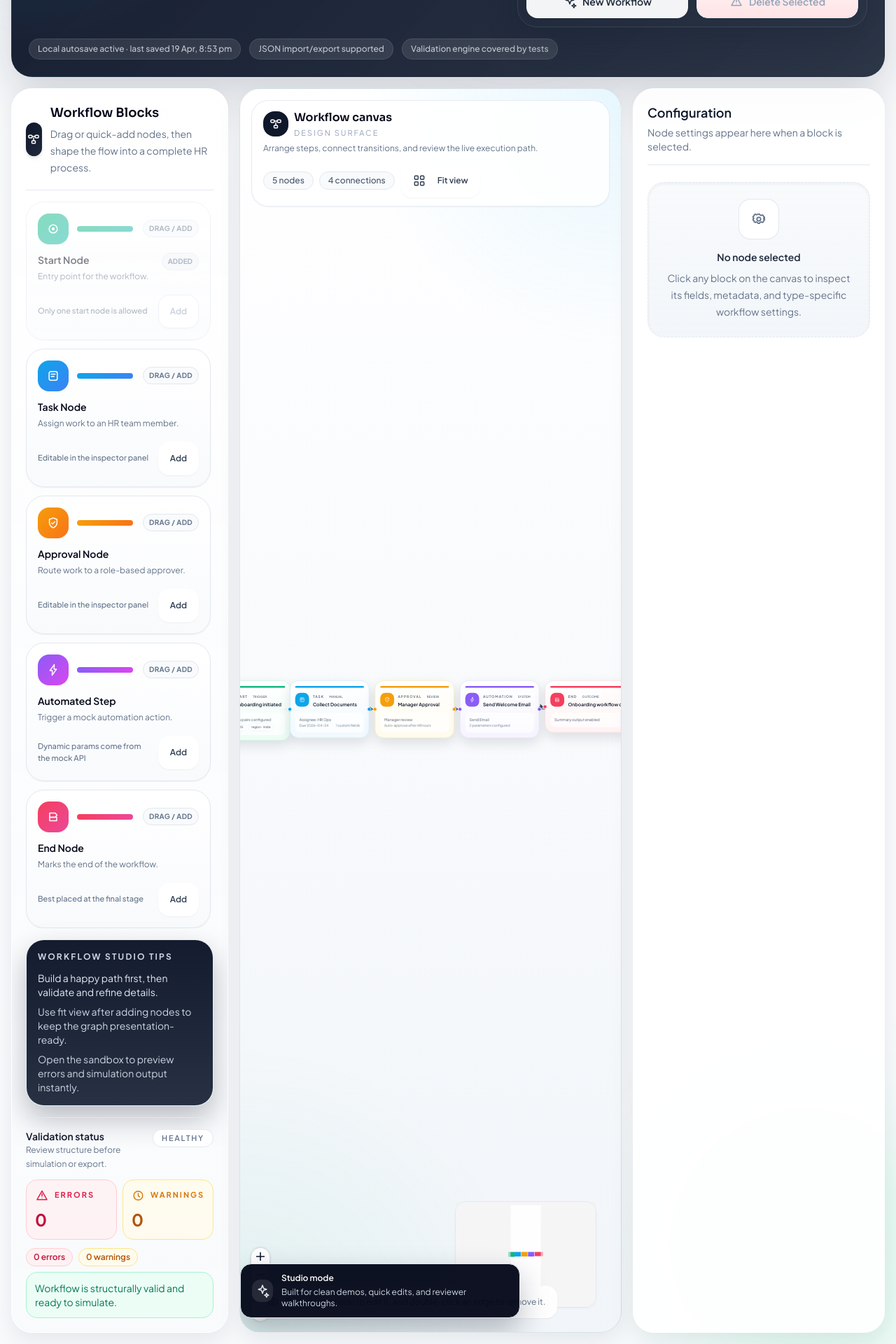
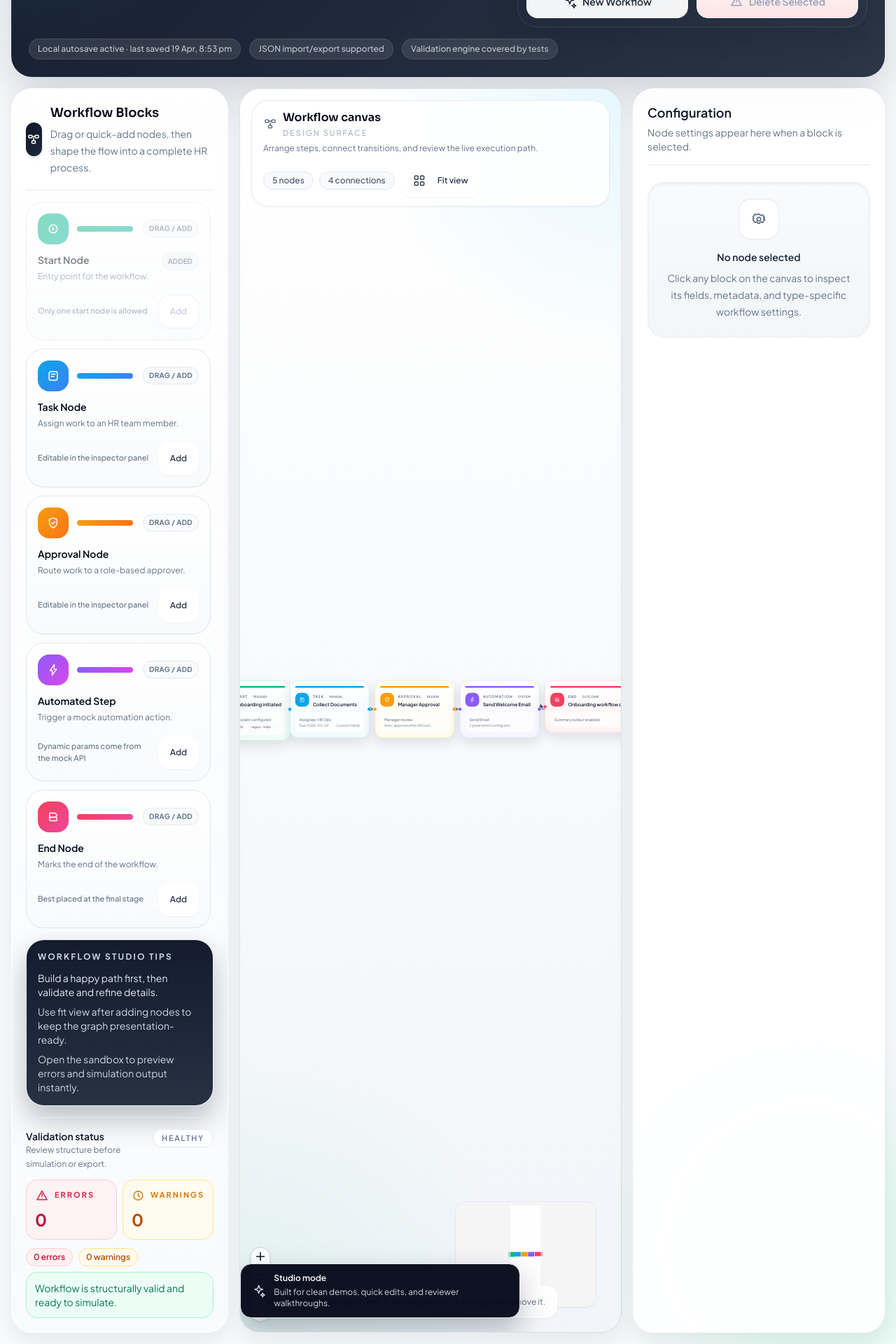
Before and after one commit to Abhishek-dev69/Tredence, a React (Vite) app: page / in a window 1280 px wide. Shown: the part 313-2233 px from the top of the page at 70% size. Built offline with nearby package versions, Linux system fonts and the light colour scheme.

Commit message:
style: simplify canvas header icon treatment

```diff
--- a/src/components/canvas/WorkflowCanvas.tsx
+++ b/src/components/canvas/WorkflowCanvas.tsx
@@ -99,9 +99,7 @@ export function WorkflowCanvas() {
       <div className="absolute inset-x-4 top-4 z-10 flex flex-wrap items-start justify-between gap-3 rounded-[24px] border border-slate-200/80 bg-white/85 px-4 py-3 shadow-sm backdrop-blur">
         <div>
           <div className="flex items-center gap-2">
-            <div className="flex h-9 w-9 items-center justify-center rounded-2xl bg-slate-900 text-white">
-              <Icon name="flow" className="h-4 w-4" />
-            </div>
+            <Icon name="flow" className="h-4 w-4 text-slate-500" />
             <div>
               <p className="font-heading text-base font-semibold text-slate-950">Workflow canvas</p>
               <p className="mt-0.5 text-[11px] uppercase tracking-[0.18em] text-slate-400">Design surface</p>
@@ -196,9 +194,7 @@ export function WorkflowCanvas() {
 
         <div className="pointer-events-none absolute bottom-5 right-36 z-10 hidden rounded-2xl border border-slate-200 bg-slate-950/95 px-4 py-3 text-xs text-slate-200 shadow-glow lg:block">
           <div className="flex items-center gap-3">
-            <div className="flex h-8 w-8 items-center justify-center rounded-xl bg-white/10">
-              <Icon name="spark" className="h-4 w-4" />
-            </div>
+            <Icon name="spark" className="h-4 w-4 text-slate-300" />
             <div>
               <p className="font-semibold text-white">Studio mode</p>
               <p className="mt-1 text-slate-300">Built for clean demos, quick edits, and reviewer walkthroughs.</p>
```
